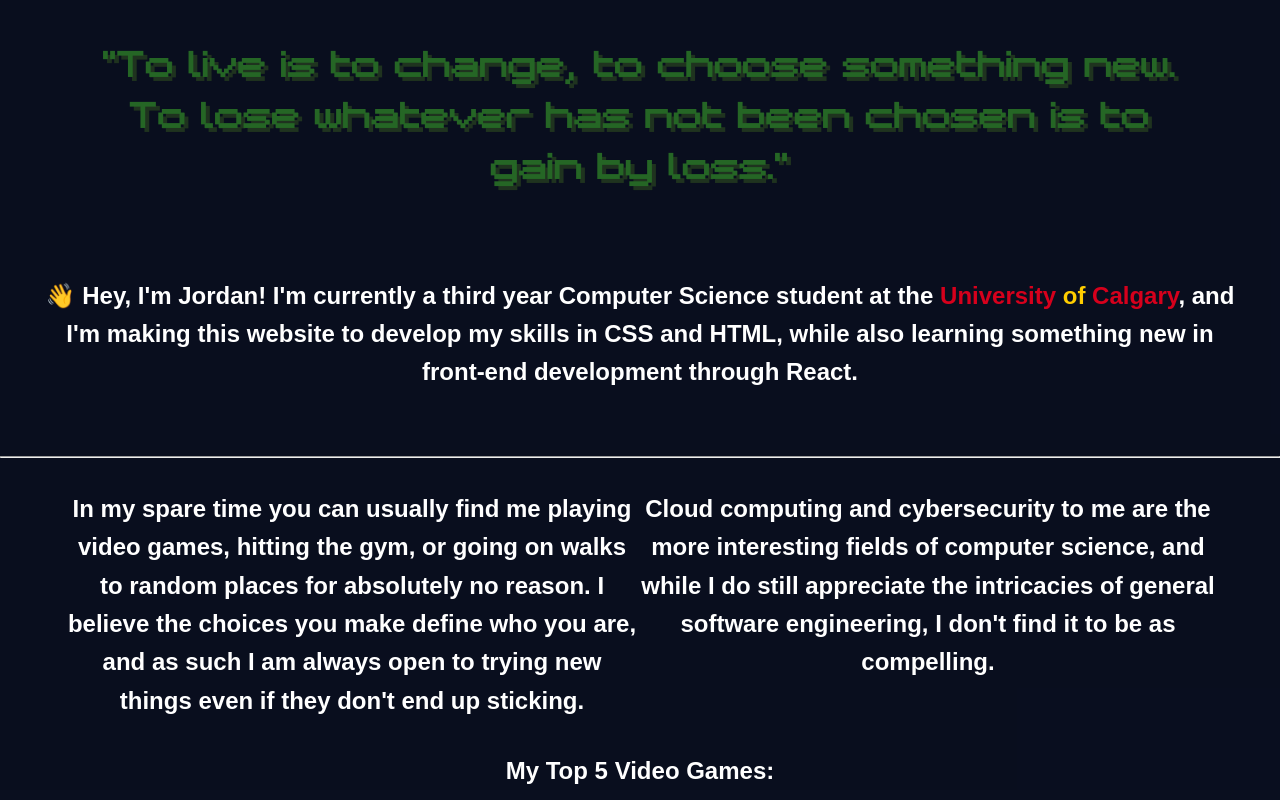
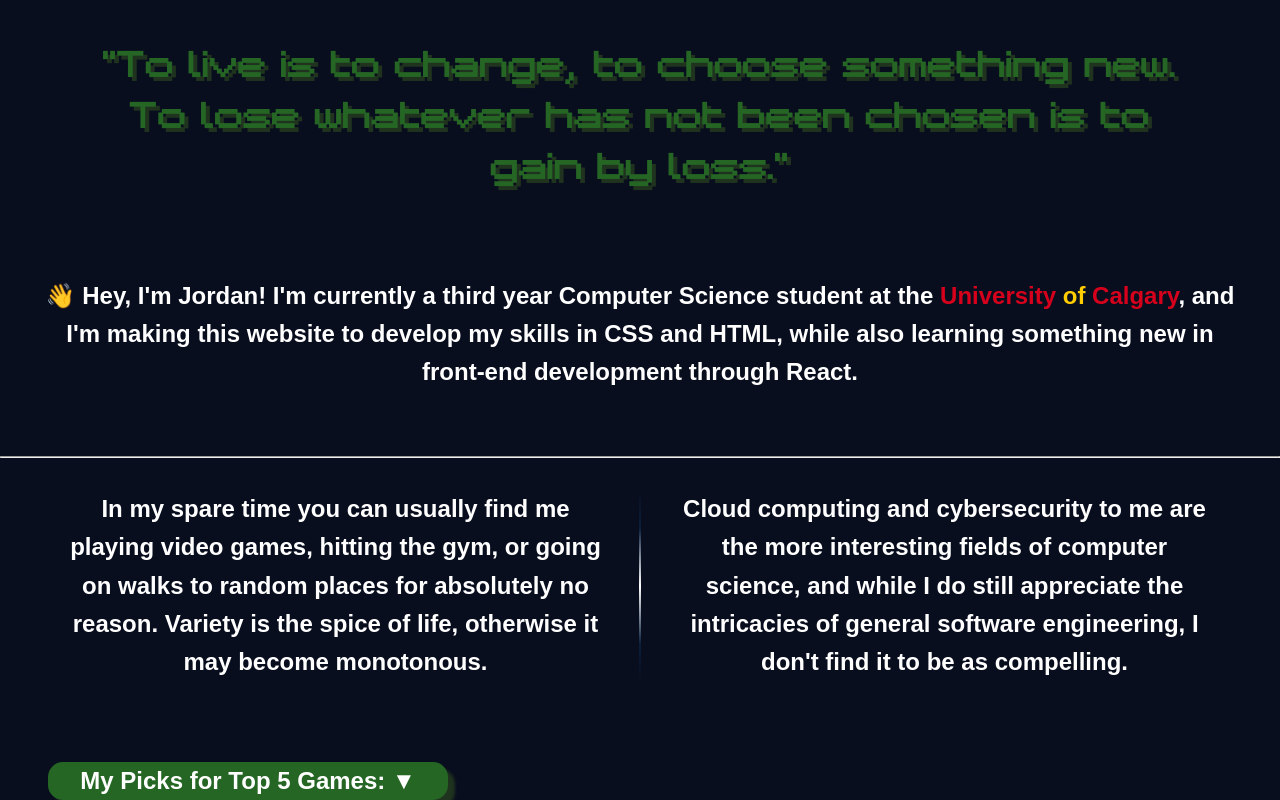
Before and after one commit to kevinleminion/portfolio-website, a React (Vite) app in the folder react-code/: page / in a window 1280 px wide. Shown: the part 837-1637 px from the top of the page. Built offline with nearby package versions, Linux system fonts and the light colour scheme; a web font is replaced by a local one.

Commit message:
on to the hardest part of the about page

```diff
--- a/react-code/src/components/About.css
+++ b/react-code/src/components/About.css
@@ -30,8 +30,7 @@
     flex-direction: row;
     flex-wrap: nowrap; /* nowrap allows both elements onto one line */
 
-    justify-content: space-evenly;
-    align-items: flex-start;
+    justify-content: space-between;
     padding: 2rem; /* space away from edge of screen */
 
     margin-inline: 2rem; /* space away from each other */
@@ -41,6 +40,35 @@
     flex: 1; /* allows the h2 to grow/shrink to fit all available space */
 }
 
+
+/* simply the divider between the two "body" parts */
+.divider{
+    width: 2px;
+    background: linear-gradient(to bottom, transparent,#0a1f3d 20%,#ffffff 50%,#0a1f3d 80%,transparent);
+    /* goes from top to bottom, starts transparent, ends transparent. The rest is the in between colors */
+    align-self: stretch;
+
+    margin-inline: 2rem; /* distance from other elements */
+
+}
+
+
+/* container, will do more when hovered over */
+.game-container{
+    margin-top: 3rem;
+    border-radius: 15px;
+    background: #256625;
+    box-shadow: 7px 7px 3px#1F331F;
+
+    margin-inline: 3rem;
+    width: 400px;
+}
+
+/* for the list of games, should be revealed when game container is hovered over */
+.game-list{
+
+}
+
 /* horizontal lines, simply want to apply a gradient */
 /* For the split between the two main content halves */
 .home-content hr{
--- a/react-code/src/components/About.jsx
+++ b/react-code/src/components/About.jsx
@@ -18,17 +18,17 @@ const About = () => {
             <div className = "about-content">
                 <h2>
                     In my spare time you can usually find me playing video games, hitting the gym, or going on walks to random places
-                    for absolutely no reason. I believe the choices you make define who you are, and as such I am always open to trying
-                    new things even if they don't end up sticking.
+                    for absolutely no reason. Variety is the spice of life, otherwise it may become monotonous.
                 </h2>
+                <div className = "divider"></div>
                 <h2>
                     Cloud computing and cybersecurity to me are the more interesting fields of computer science, and while I do
                     still appreciate the intricacies of general software engineering, I don't find it to be as compelling.
                 </h2>
             </div>
 
-            <div className = "favourite-games">
-                <h2>My Top 5 Video Games:</h2>
+            <div className = "game-container">
+                <h2>My Picks for Top 5 Games: ▼</h2>
             </div>
 
         </div>
```
